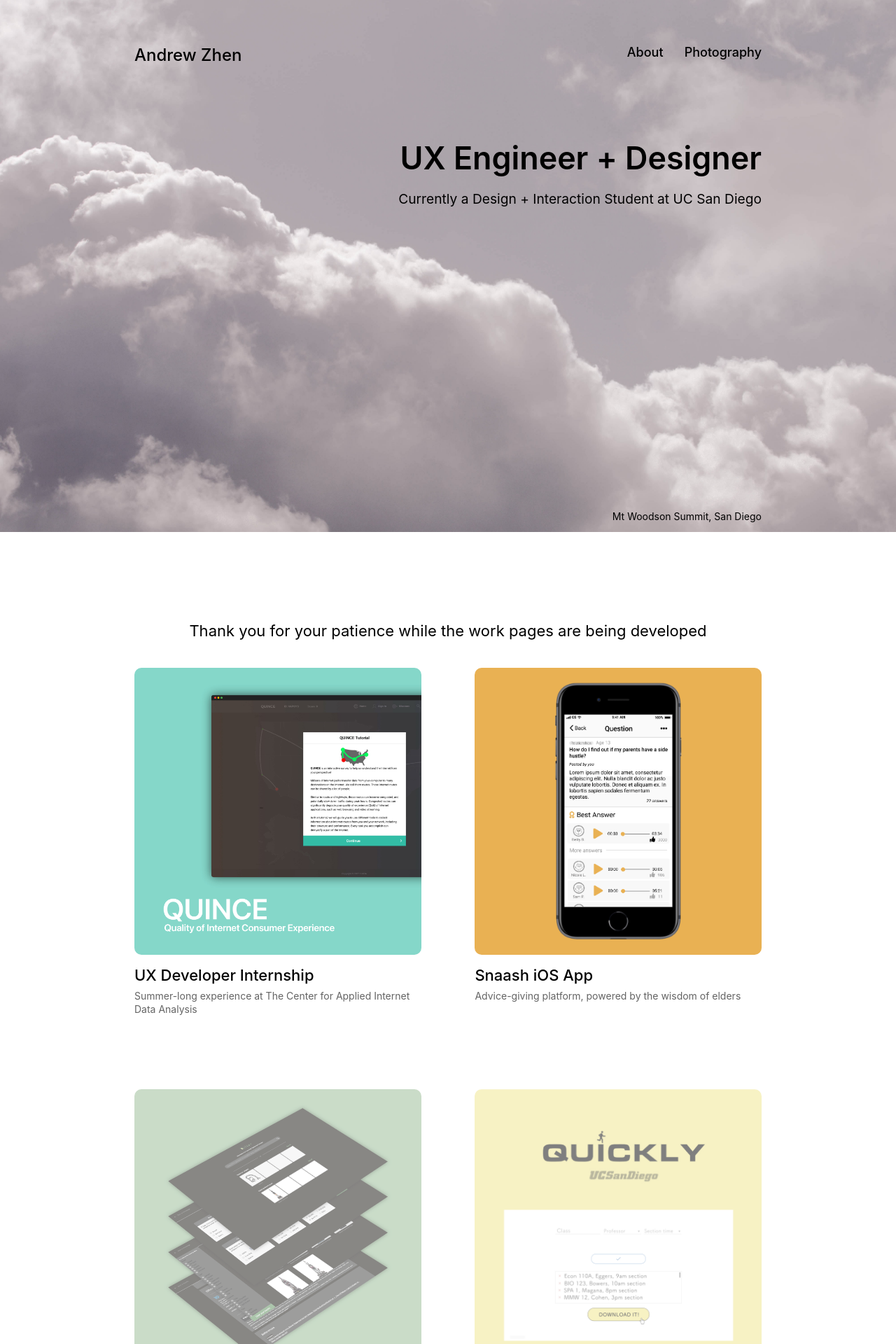
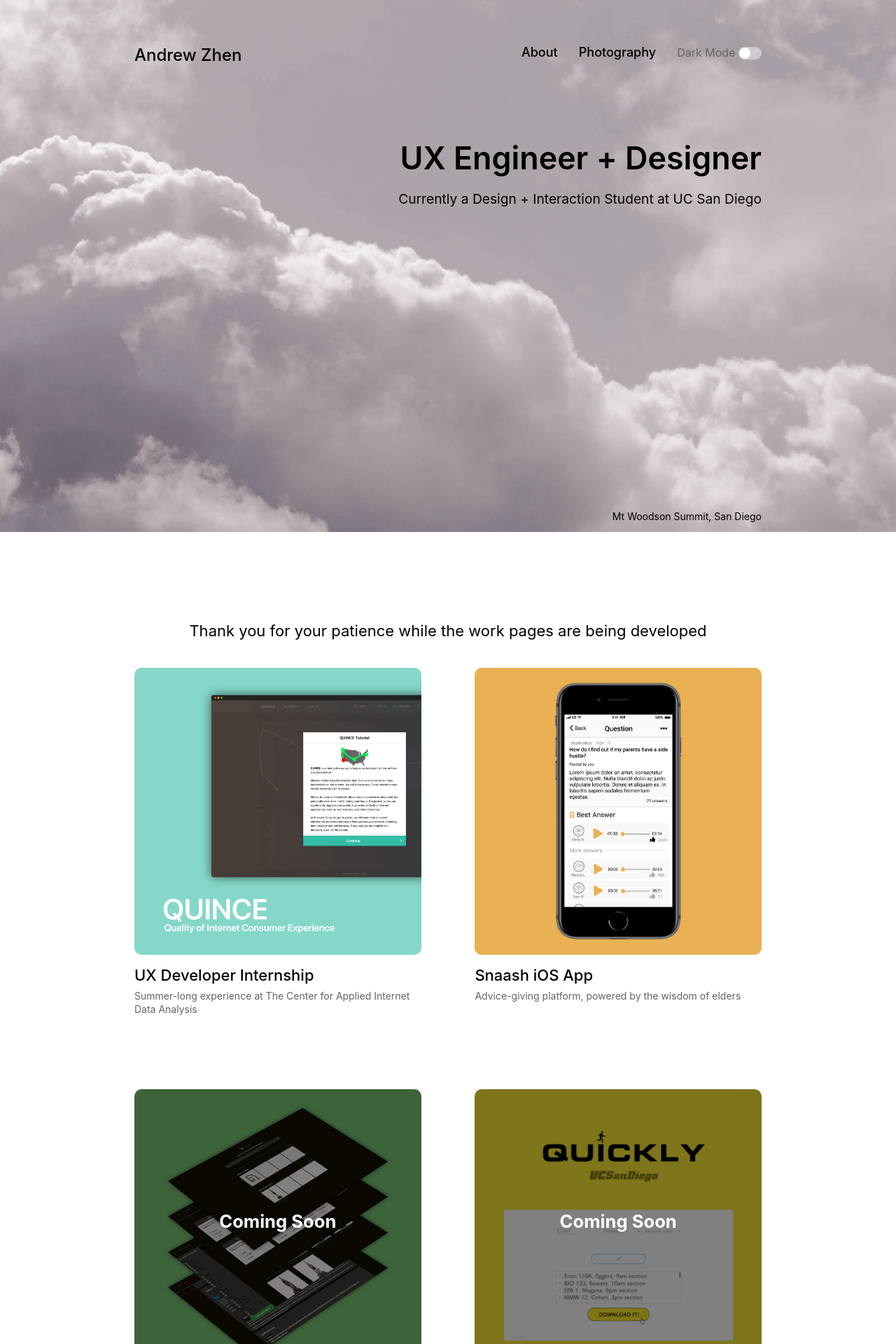
Before and after one commit to andrewzhen/andrewzhen.github.io, a PHP site: page / in a window 1280 px wide. Shown: the top 1920 px of the page at 70% size. Run offline with PHP 8.4, Linux system fonts and the light colour scheme.

Commit message:
implement dark mode

```diff
--- a/index.html
+++ b/index.html
@@ -21,21 +21,24 @@
   <script src="fadein.js"></script>
 </head>
 
-<body>
+<body id="body">
   <div id="light-bg">
     <div class="content-margins">
       <div id="header">
-        <div id="name-div"><a href="https://ajzhen.com" id="name">Andrew Zhen</a></div>
+        <div id="name-div" class="sink"><a href="https://ajzhen.com" id="name" onmouseover="mo('name')" onmouseleave="ml('name')">Andrew Zhen</a></div>
 
         <div id="nav-div">
-          <div class="nav"><a href="https://ajzhen.com/about" id="about">About</a></div>
-          <div class="nav"><a href="https://ajzhen.herokuapp.com" id="photo">Photography</a></div>
-          <!-- <div id="darkmode" class="nav">Dark Mode
+          <!-- <div class="nav sink"><a href="https://ajzhen.com/about" id="about" onmouseover="mo('about')" onmouseleave="ml('about')">About</a></div> -->
+          <div class="nav sink"><a href="about.html" id="about" onmouseover="mo('about')" onmouseleave="ml('about')">About</a></div>
+          <div class="nav sink"><a href="https://ajzhen.herokuapp.com" id="photo" onmouseover="mo('photo')" onmouseleave="ml('photo')">Photography</a></div>
+
+          <div id="darkmode" class="nav">Dark Mode
             <label class="switch">
-              <input type="checkbox">
+              <input id="checkDark" type="checkbox" onchange="darkmode()">
               <span class="slider round"></span>
             </label>
-          </div> -->
+          </div>
+
         </div>
       </div>
 
@@ -51,32 +54,49 @@
     <div class="wip">Thank you for your patience while the work pages are being developed</div><br><br>
     <div class="grid-container">
       <div class="grid-item">
+        <div class="grid-content">
           <a href="https://ajzhen.com/caida">
             <img src="assets/caida/quince.jpg">
           </a>
           <p id="title">UX Developer Internship</p>
           <p id="summary">Summer-long experience at The Center for Applied Internet Data Analysis</p>
         </div>
+      </div>
       <div class="grid-item grid-item-right">
+        <div class="grid-content">
           <a href="https://ajzhen.com/snaash">
             <img src="assets/snaash/thumbnail.png">
           </a>
           <p id="title">Snaash iOS App</p>
           <p id="summary">Advice-giving platform, powered by the wisdom of elders</p>
         </div>
-      <div class="grid-item not-ready"><img src="assets/zilter.jpg">
+      </div>
+      <div class="grid-item">
+        <div class="grid-content no-transition">
+          <img src="assets/zilter.jpg" class="not-ready">
+          <div class="coming-soon">Coming Soon</div>
           <p id="title">Zilter Web App</p>
           <p id="summary">Website concept with built-in research done conveniently for you</p>
         </div>
-      <div class="grid-item grid-item-right not-ready"><img src="assets/quickly.png">
+      </div>
+      <div class="grid-item grid-item-right">
+        <div class="grid-content no-transition">
+          <img src="assets/quickly.png" class="not-ready">
+          <div class="coming-soon">Coming Soon</div>
           <p id="title">Quickly Web App</p>
           <p id="summary">Class-scheduling tool for UCSD students with punctual intent</p>
         </div>
-      <div class="grid-item not-ready"><img src="assets/mymoney.png">
-        <p id="title">Finance Python Applet</p>
-        <p id="summary">Simple, yet visually effective finance tracker</p>
+      </div>
+      <div class="grid-item">
+        <div class="grid-content no-transition">
+          <img src="assets/mymoney.png" class="not-ready">
+          <div class="coming-soon">Coming Soon</div>
+          <p id="title">Finance Applet</p>
+          <p id="summary">Simple, yet visually effective money tracker. Programmed in Python.</p>
+        </div>
       </div>
       <div class="grid-item grid-item-right">
+        <div class="grid-content">
           <a href="long-term.html">
             <img src="assets/rocket.gif">
           </a>
@@ -84,15 +104,16 @@
           <p id="summary">Collection of personal projects</p>
         </div>
       </div>
+    </div>
     </section>
 
     <div id="contact">
       <ul>
-        <li><a href="mailto:andrewjzhen@gmail.com">Email</a></li>
-        <li><a href="assets/resume.pdf">Résumé</a></li>
-        <li><a href="https://www.linkedin.com/in/andrew-zhen/">LinkedIn</a></li>
-        <li><a href="https://github.com/andrewzhen">Github</a></li>
-        <li><a href="https://www.instagram.com/a.jzhen/">Instagram</a></li>
+        <li><a href="mailto:andrewjzhen@gmail.com" id="email" onmouseover="mo('email')" onmouseleave="ml('email')">Email</a></li>
+        <li><a href="assets/resume.pdf" id="resume" onmouseover="mo('resume')" onmouseleave="ml('resume')">Résumé</a></li>
+        <li><a href="https://www.linkedin.com/in/andrew-zhen/" id="linkedin" onmouseover="mo('linkedin')" onmouseleave="ml('linkedin')">LinkedIn</a></li>
+        <li><a href="https://github.com/andrewzhen" id="github" onmouseover="mo('github')" onmouseleave="ml('github')">Github</a></li>
+        <li><a href="https://www.instagram.com/a.jzhen/" id="instagram" onmouseover="mo('instagram')" onmouseleave="ml('instagram')">Instagram</a></li>
       </ul>
     </div>
 
--- a/script.js
+++ b/script.js
@@ -0,0 +1,64 @@
+var turnOn = false;
+localStorage.setItem("status", turnOn);
+var status = localStorage.getItem("turnOn");
+var bg = document.getElementById("light-bg").style;
+var loc = document.getElementById("home-location");
+
+if (turnOn) {
+  darkmode();
+  document.getElementById("checkDark").checked = true;
+}
+
+function darkmode() {
+  if (turnOn) {
+    try {
+      bg.filter = "grayscale(30%)";
+      bg.backgroundImage = "url(assets/light-bg.jpg)";
+      loc.innerHTML = "Mt Woodson Summit, San Diego";
+    } catch (error) {
+      console.log(error);
+    }
+    changeColor("black", "white");
+
+    turnOn = false;
+  } else {
+    try {
+      bg.filter = "grayscale(0%)";
+      bg.backgroundImage = "url(assets/dark-bg.jpg)";
+      loc.innerHTML = "Sunset Cliffs, San Diego";
+    } catch (error) {
+      console.log(error);
+    }
+    changeColor("white", "black");
+
+    turnOn = true;
+  }
+}
+
+function changeColor(newColor, otherColor) {
+  document.getElementById("body").style.backgroundColor = otherColor;
+
+  const elementsList = document.querySelectorAll("#body, #home, #name, #about, #photo, #description, #description-2, #home-location, #email, #resume, #linkedin, #github, #instagram");
+  const elementsArray = [...elementsList];
+
+  elementsArray.forEach(element => {
+    element.style.color = newColor;
+  })
+}
+
+function mo(id) {
+  document.getElementById(id).style.color = "#9E9E9E";
+}
+
+function ml(id) {
+  if (document.getElementById("body").style.backgroundColor == "black") {
+    document.getElementById(id).style.color = "white";
+  } else {
+    document.getElementById(id).style.color = "black";
+  }
+  // if (turnOn) {
+  //   document.getElementById(id).style.color = "black";
+  // } else {
+  //   document.getElementById(id).style.color = "white";
+  // }
+}
--- a/style/homeStyle.css
+++ b/style/homeStyle.css
@@ -4,6 +4,7 @@
   height: 95vh;
   -webkit-filter: grayscale(30%); /* Safari 6.0 - 9.0 */
   filter: grayscale(30%);
+  transition: all 0.5s ease;
 }
 
 /*----------------------------------HEADER*/
@@ -36,6 +37,7 @@
   margin:0;
   float: right;
   font-weight: 600;
+  transition: all 0.5s ease;
 }
 #description:hover {
   cursor: default;
@@ -44,6 +46,7 @@
 #description-2 {
   font-size: 1.5vw;
   float: right;
+  transition: all 0.5s ease;
 }
 #description-2:hover {
   cursor: default;
@@ -54,6 +57,7 @@
   bottom: 0;
   right: 15vw;
   font-size: 14px;
+  transition: all 0.5s ease;
 }
 
 .wip {
@@ -75,10 +79,10 @@
   height: 100%;
   display: grid;
   grid-template-columns: auto auto;
-  margin-bottom: 10vw;
 }
 
 .grid-item {
+  position: relative;
   width: 32vw;
   height: 32vw;
   margin-bottom: 12rem;
@@ -91,19 +95,34 @@
   border-radius: 10px;
 }
 
-.grid-item img:hover {
-  transform: translateY(15px);
-  cursor: pointer;
-}
-
 .grid-item-right {
   margin-left: auto;
 }
 
+.grid-content {
+  transition: all 0.5s ease;
+}
+.grid-content:hover {
+  transform: translateY(17px);
+  cursor: pointer;
+}
+
+.no-transition {
+  -webkit-transform: none !important;
+  transform: none !important;
+}
 .not-ready {
-  -webkit-filter: grayscale(50%); /* Safari 6.0 - 9.0 */
-  filter: grayscale(50%);
-  opacity: 0.5;
+  -webkit-filter: brightness(50%); /* Safari 6.0 - 9.0 */
+  filter: brightness(50%);
+}
+.coming-soon {
+  text-align: center;
+  font-size: 2vw;
+  font-weight: bold;
+  color: white;
+  position: absolute;
+  bottom: 50%;
+  width: 100%;
 }
 
 #title {
--- a/style/sharedStyle.css
+++ b/style/sharedStyle.css
@@ -4,6 +4,7 @@ body, html {
   font-family: -apple-system, BlinkMacSystemFont, sans-serif;
   margin: 0;
   padding: 0;
+  transition: all 0.5s ease;
 }
 
 .line-height-160 {
@@ -134,7 +135,7 @@ section.visible {
 
 /*--------------------------------DARK MODE*/
 #darkmode {
-  color: #868686;
+  color: rgb(100,100,100);
 }
 
 label {
@@ -211,8 +212,8 @@ input:checked + .slider:before {
 
 /*-----------------------------CONTACT*/
 #contact {
-  font-size: 36px;
-  margin-bottom: 10rem;
+  font-size: 2rem;
+  margin-bottom: 5rem;
 }
 
 #contact ul {
@@ -220,16 +221,20 @@ input:checked + .slider:before {
   margin: 0;
   padding: 0;
   line-height: 140%;
+  display: block;
 }
 
-#contact ul a {
+#contact a {
+  display: block;
   text-decoration: none;
-  border-bottom: 4px solid transparent;
   color: black;
+  transition: all 0.5s ease;
+  width: fit-content;
 }
 
-#contact ul a:hover {
-  border-color: black;
+#contact a:hover {
+  transform: translateX(10px);
+  color: #9E9E9E;
 }
 
 /*----------------------------FOOTER*/
```
Also changed, not shown: about.html (+38 -15 lines), style/aboutStyle.css (+12 -2 lines), zilter.html (added, +30 -0 lines), assets/dark-bg-full.jpg (added), assets/dark-bg.jpg (added), assets/light-bg.jpg, 2 other files. Lines whose indentation alone changed are shown as unchanged.
